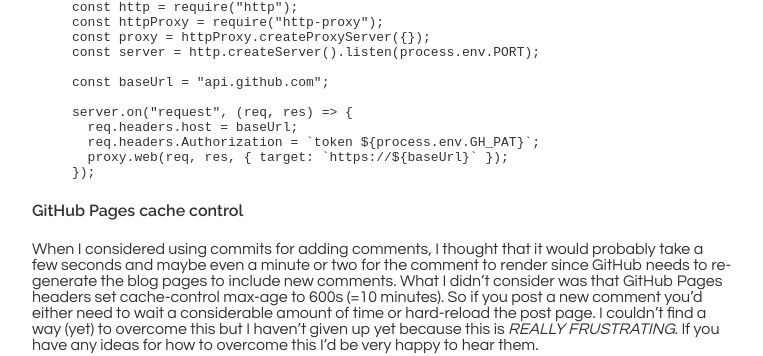
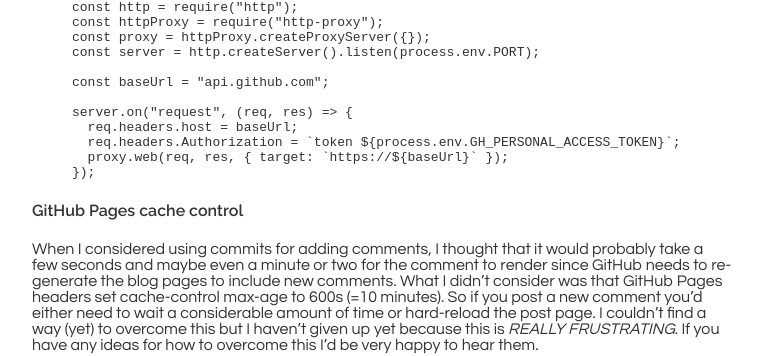
Before and after one commit to not-dalia/relevant-space, a Jekyll site: the page built from _posts/2018-11-19-jekyll-comments.markdown, in a window 1280 px wide and 900 px high, scrolled down 1516 px. Shown: the part 125-481 px from the top of the window, without its empty margins (258-1021 px from the left). Built offline with Jekyll 4.4.1, drawn with Linux system fonts in a browser that asks for light colours; nearby versions of some CDN libraries; library files that are not in the unit come from our copies.

Commit message:
fixed typo

```diff
--- a/_posts/2018-11-19-jekyll-comments.markdown
+++ b/_posts/2018-11-19-jekyll-comments.markdown
@@ -78,7 +78,7 @@
 
 server.on("request", (req, res) => {
   req.headers.host = baseUrl;
-  req.headers.Authorization = `token ${process.env.GH_PAT}`;
+  req.headers.Authorization = `token ${process.env.GH_PERSONAL_ACCESS_TOKEN}`;
   proxy.web(req, res, { target: `https://${baseUrl}` });
 });
 {% endhighlight%}
```
